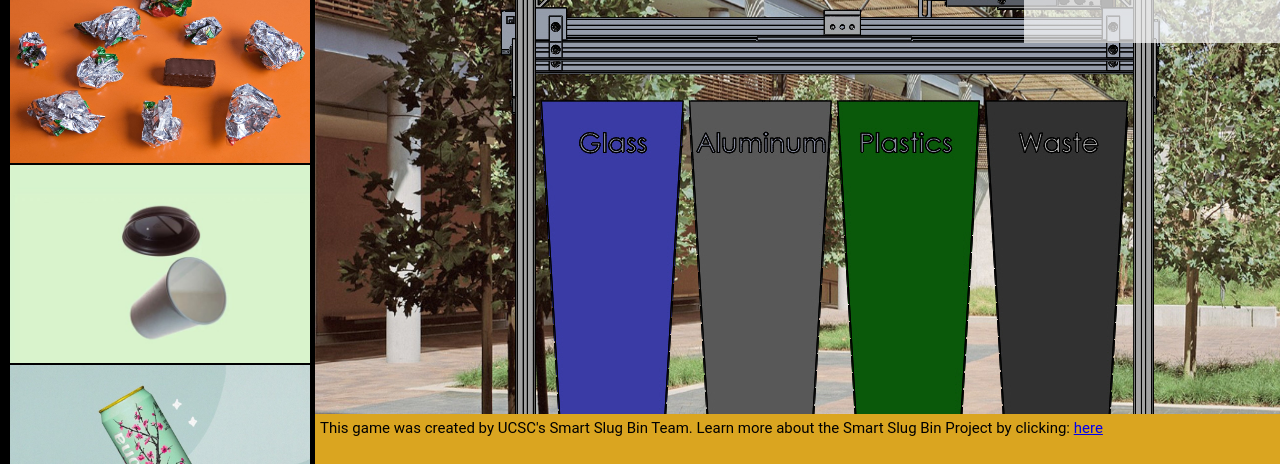
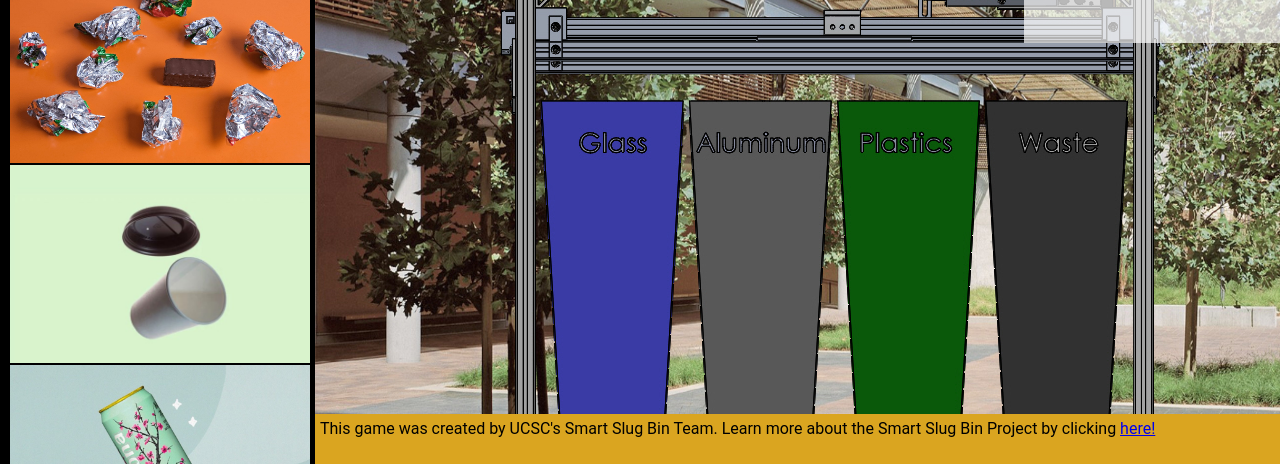
Before and after one commit to JohnDelNorte/JohnDelNorte.github.io, a plain HTML site: page index.html in a window 1280 px wide. Shown: the part 336-800 px from the top of the page. Drawn offline with Linux system fonts and the light colour scheme.

Commit message:
changed font size and image fill

```diff
--- a/index.html
+++ b/index.html
@@ -96,8 +96,8 @@ body
 
 
 	<div id = 'extLink'>
-		This game was created by UCSC's Smart Slug Bin Team. Learn more about the Smart Slug Bin Project by clicking:
-		<a href = "https://gleece0.wixsite.com/smartslugbin">here</a>
+		This game was created by UCSC's Smart Slug Bin Team. Learn more about the Smart Slug Bin Project by clicking
+		<a href = "https://gleece0.wixsite.com/smartslugbin">here!</a>
 	</div>
 
 
--- a/style.css
+++ b/style.css
@@ -15,7 +15,7 @@ body
   /*border: 5px #0000CD solid;*/
   /*background-color: white;*/
   font-family: 'Roboto', sans-serif;
-  font-size: 15px;
+  font-size: 20px;
   background-color: #DAA520;
   display: block;
   position: fixed;
@@ -27,7 +27,7 @@ body
   padding: 5px;
   width: 100%;
   height: 5%;
-
+  font-size: 1.25vw;
 }
 #extLink a
 {
```
